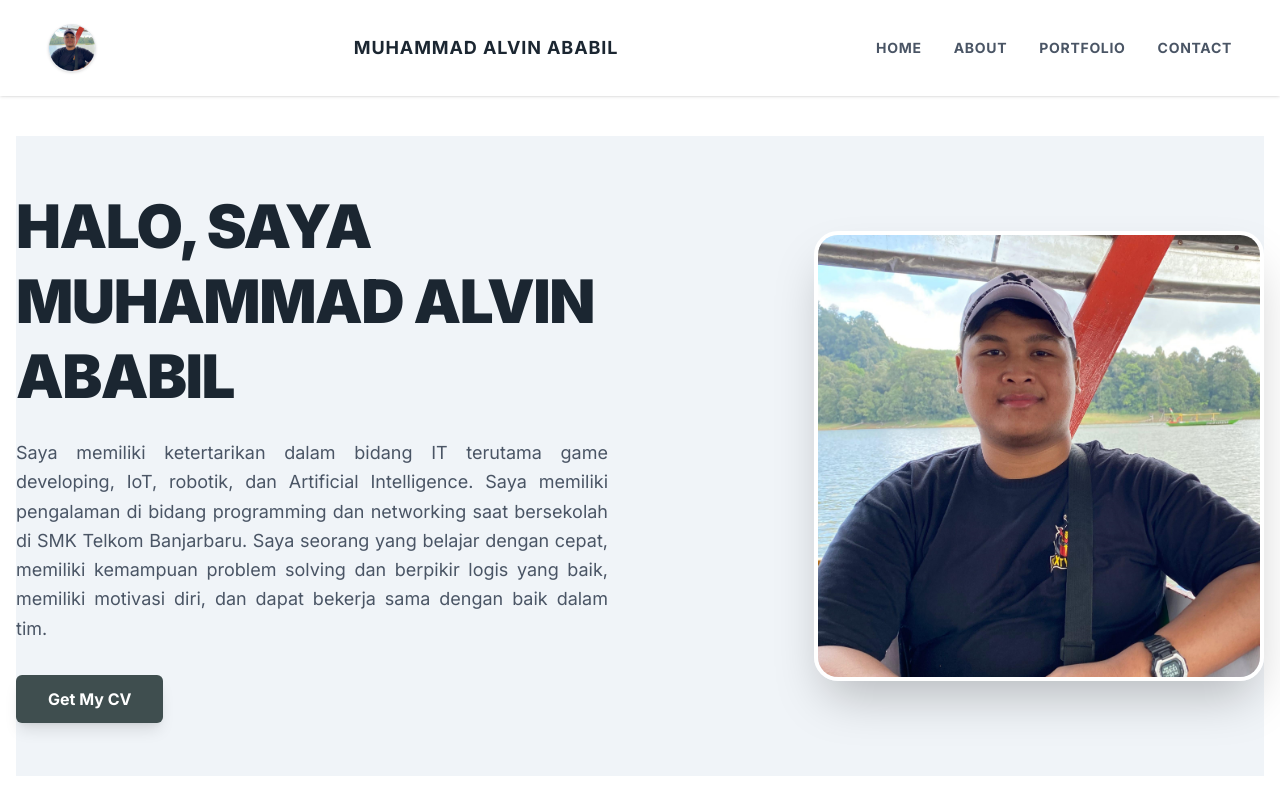
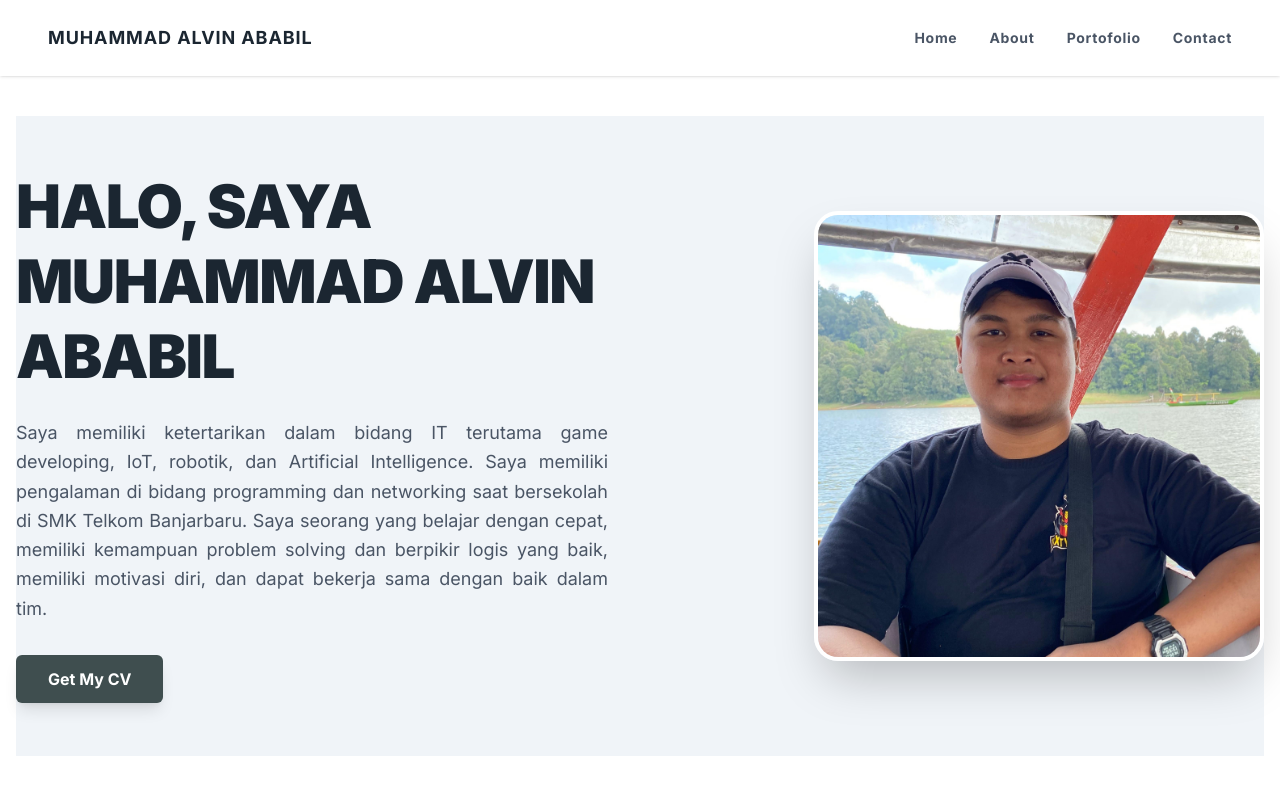
Before and after one commit to NeoRyumasil/WebPortofolio, a Next.js app: page / in a window 1280 px wide. Shown: the top 799 px of the page. Built offline with nearby package versions, Linux system fonts and the light colour scheme.

Commit message:
FIX : NavBar Lagi

```diff
--- a/src/components/NavBar.tsx
+++ b/src/components/NavBar.tsx
@@ -1,7 +1,6 @@
 'use client';
 
 import { useState } from "react";
-import Image from "next/image";
 import Link from "next/link";
 import { profileData } from "@/data/content";
 
@@ -15,18 +14,6 @@ export default function NavBar() {
             {/* Main Container */}
             <div className="flex justify-between items-center py-6 px-6 md:px-12">
 
-                {/* Photo Section */}
-                <div className="flex items-center gap-4">
-                    <div className="relative h-10 w-10 sm:h-12 sm:w-12 rounded-full overflow-hidden border border-gray-200 shadow-sm shrink-0">
-                        <Image
-                            src={profileData.imageSrc}
-                            alt="Profile Photo"
-                            fill
-                            className="object-cover"
-                        />
-                    </div>
-                </div>
-
                 {/* Name Section */}
                 <span className="font-bold text-lg tracking-wider text-[#1B2631] uppercase">
                     {profileData.name}
@@ -35,37 +22,45 @@ export default function NavBar() {
                 {/* Desktop Menu */}
                 <ul className="hidden md:flex gap-8 text-sm font-bold text-gray-600 tracking-wider">
                     <li>
-                        <Link href="/" className="hover:text-[#1B2631] transition-colors">HOME</Link>
+                        <Link href="/" className="hover:text-[#1B2631] transition-colors">Home</Link>
                     </li>
 
                     <li>
-                        <Link href="/about" className="hover:text-[#1B2631] transition-colors">ABOUT</Link>
+                        <Link href="/about" className="hover:text-[#1B2631] transition-colors">About</Link>
                     </li>
 
                     {/* Portofolio */}
                     <li className="relative group">
                         <span className="hover:text-[#1B2631] cursor-pointer transition-colors pb-2">
-                            PORTFOLIO
+                            Portofolio
                         </span>
 
-                        {/* Dropdown Menu */}
-                        <ul className="absolute left-0 mt-2 w-max bg-white shadow-xl rounded-md py-2 opacity-0 invisible group-hover:opacity-100 group-hover:visible transition-all duration-300 border border-gray-100">
-                            <li>
-                                 <Link href='/portofolio/game_portofolio' className=" block px-6 py-4 hover:bg-gray-100 hover:text-[#1B2631]">GAMES</Link>
+                        {/* Dropdown Menu - Desktop */}
+                        <ul className="absolute left-1/2 -translate-x-1/2 mt-2 w-64 bg-white shadow-xl rounded-md py-4 opacity-0 invisible group-hover:opacity-100 group-hover:visible transition-all duration-300 border border-gray-100 flex flex-col items-center">
+                            <li className="w-full">
+                                <Link href='/portofolio/game_portofolio' className="block px-6 py-3 hover:bg-gray-100 hover:text-[#1B2631] text-center whitespace-nowrap">
+                                    Games
+                                </Link>
                             </li>
-                            <li>
-                                <Link href='/portofolio/web_portofolio' className=" block px-6 py-4 hover:bg-gray-100 hover:text-[#1B2631]">WEBSITES</Link>
+                            <li className="w-full">
+                                <Link href='/portofolio/web_portofolio' className="block px-6 py-3 hover:bg-gray-100 hover:text-[#1B2631] text-center whitespace-nowrap">
+                                    Websites
+                                </Link>
                             </li>
-                            <li>
-                                <Link href='/portofolio/ai_portofolio' className=" block px-6 py-4 hover:bg-gray-100 hover:text-[#1B2631]">AI</Link>
+                            <li className="w-full">
+                                <Link href='/portofolio/ai_portofolio' className="block px-6 py-3 hover:bg-gray-100 hover:text-[#1B2631] text-center whitespace-nowrap">
+                                    AI
+                                </Link>
                             </li>
-                            <li>
-                                <Link href='/portofolio/eo_portofolio' className=" block px-6 py-4 hover:bg-gray-100 hover:text-[#1B2631]">EO</Link>
+                            <li className="w-full">
+                                <Link href='/portofolio/eo_portofolio' className="block px-6 py-3 hover:bg-gray-100 hover:text-[#1B2631] text-center whitespace-nowrap">
+                                    EO
+                                </Link>
                             </li>
                         </ul>
                     </li>
                     <li>
-                        <Link href="/contact" className="hover:text-[#1B2631] transition-colors">CONTACT</Link>
+                        <Link href="/contact" className="hover:text-[#1B2631] transition-colors">Contact</Link>
                     </li>
                 </ul>
 
@@ -78,7 +73,7 @@ export default function NavBar() {
             </div>
 
            {/* Mobile Menu */}
-            <div className={`md:hidden bg-white border-t transition-all duration-500 ease-in-out overflow-hidden ${isOpen ? 'max-h-[1000px]' : 'max-h-0'}`}>
+            <div className={`md:hidden bg-white border-t transition-all duration-500 ease-in-out overflow-hidden ${isOpen ? 'max-h-250' : 'max-h-0'}`}>
                 <ul className="flex flex-col text-left px-8 py-6 gap-2 text-lg font-medium text-gray-700">
                     <li>
                         <Link href="/" className="block py-2 hover:text-[#1B2631]" onClick={() => setIsOpen(false)}>Home</Link>
```
